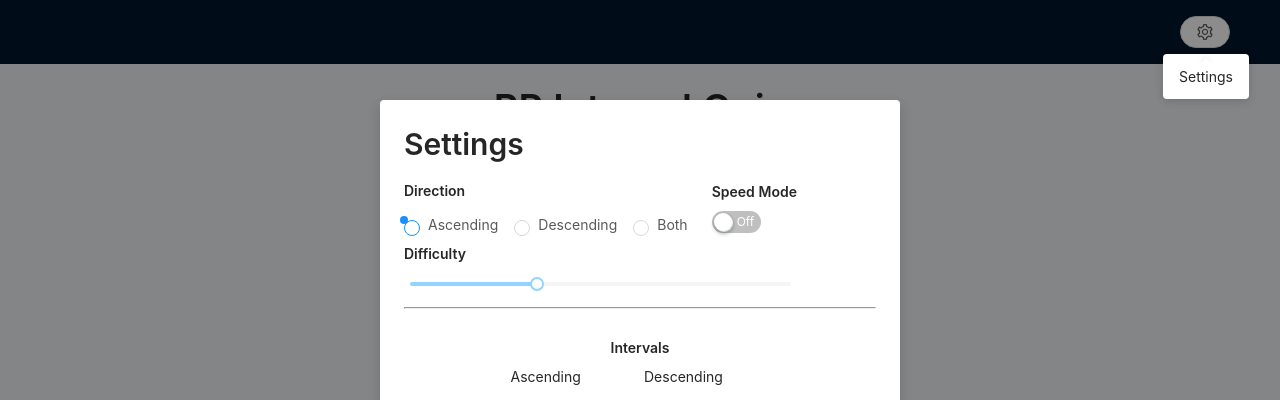
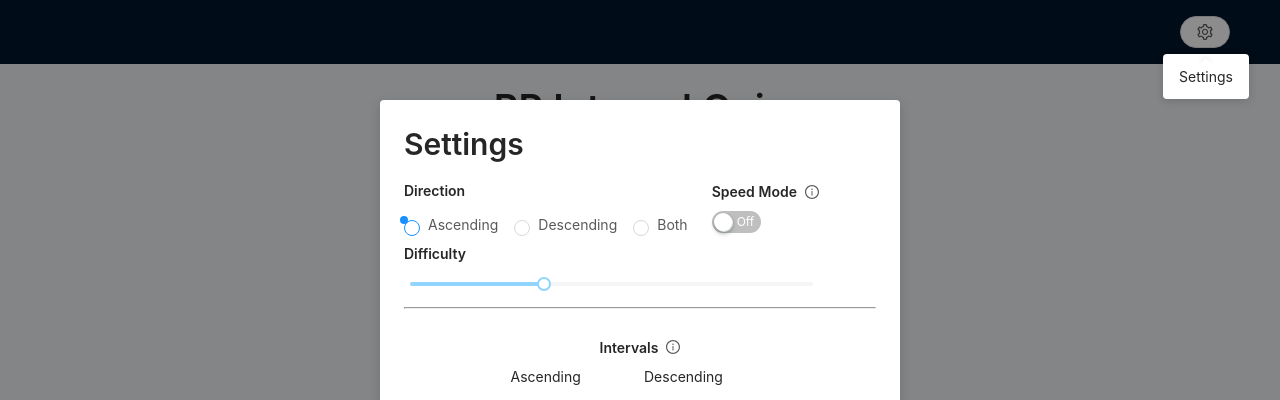
Before and after one commit to jjjpanda/RP-Interval-Quiz, a React app: page /RP-Interval-Quiz/ in a window 1280 px wide. Both pictures are taken after a click on the button 1205 px from the left and 32 px from the top of the page. Shown: the top 400 px of the page. Built offline with nearby package versions, Linux system fonts and the light colour scheme.

Commit message:
added some tooltips

```diff
--- a/src/components/Settings.jsx
+++ b/src/components/Settings.jsx
@@ -12,7 +12,8 @@ import {
 } from 'antd'
 
 import {
-    SettingOutlined
+    SettingOutlined,
+    InfoCircleOutlined
 } from '@ant-design/icons'
 
 import Cookies from 'js-cookie'
@@ -187,7 +188,12 @@ class Settings extends React.Component{
                                 </Radio.Group>
                             </Space>
                             <Space direction={'vertical'} style={{textAlign: 'left'}}>
-                                <Typography.Text strong>Speed Mode</Typography.Text>
+                                <Space>
+                                    <Typography.Text strong>Speed Mode</Typography.Text>
+                                    <Popover content = {<Typography>{`Next interval will play automatically\n once you get the correct answer.`}</Typography>} title={null} trigger="hover">
+                                        <InfoCircleOutlined />
+                                    </Popover>
+                                </Space>
                                 <Switch checkedChildren="On" unCheckedChildren="Off" onChange={this.onSwitchChange} checked = {this.state.speed === 'on'} />
                             </Space>
                         </Space>
@@ -204,7 +210,13 @@ class Settings extends React.Component{
 
                     <div style={{textAlign: 'center'}}>
                         <Space direction={'vertical'} >
-                            <Typography.Text strong>Intervals</Typography.Text>
+                            <Space>
+                               <Typography.Text strong>Intervals</Typography.Text>
+                                <Popover content = {<Typography>{`Select custom intervals you want to add/remove.`}</Typography>} title={null} trigger="hover">
+                                    <InfoCircleOutlined />
+                                </Popover>
+                            </Space>
+
                             <Space>
                                 <div style={{textAlign: 'left'}}>
                                     <Space direction={"vertical"}>
```
Also changed, not shown: 1 other file (tests, documents, lock files or other folders).
